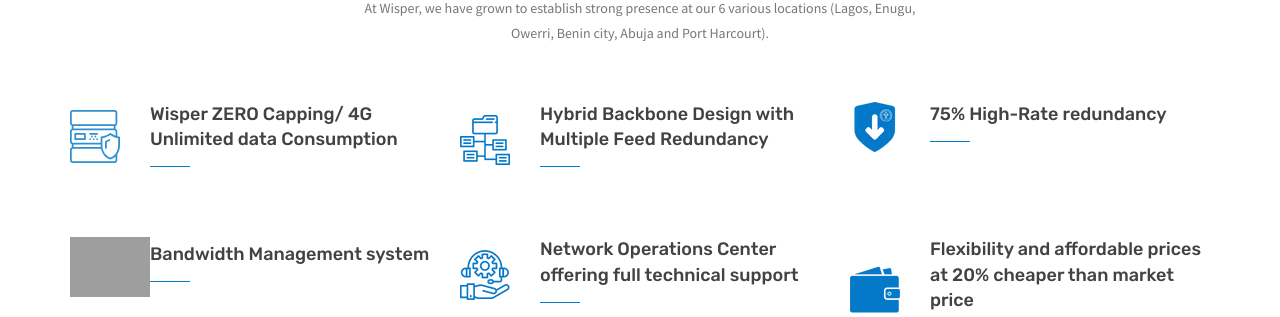
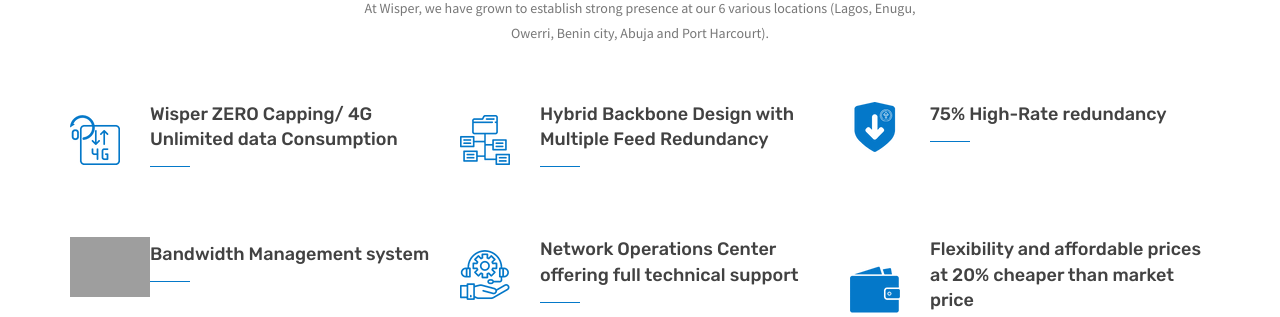
Before and after one commit to WisperHQ/wisper-isp, a PHP site: page /internet-home-sme.php in a window 1280 px wide. Shown: the part 2968-3285 px from the top of the page. Run offline with PHP 8.4, Linux system fonts and the light colour scheme; some libraries are stand-ins or nearby versions; grey boxes are pictures that could not be loaded.

Commit message:
Update internet-home-sme.php

```diff
--- a/internet-home-sme.php
+++ b/internet-home-sme.php
@@ -242,7 +242,7 @@
                 <div class="col-lg-4 col-sm-6">
                     <div class="single-feature single-feature-img-left text-left" data-animate="fadeInUp" data-delay=".05">
                         <div class="single-feature-img">
-                            <img src="img/icons/ftp.svg" alt="" class="svg">
+                            <img src="img/icons/9.png" alt="" class="png">
                         </div>
                         <div class="single-feature-content">
                         <h4>Wisper ZERO Capping/ 4G Unlimited data Consumption</h4>
```
